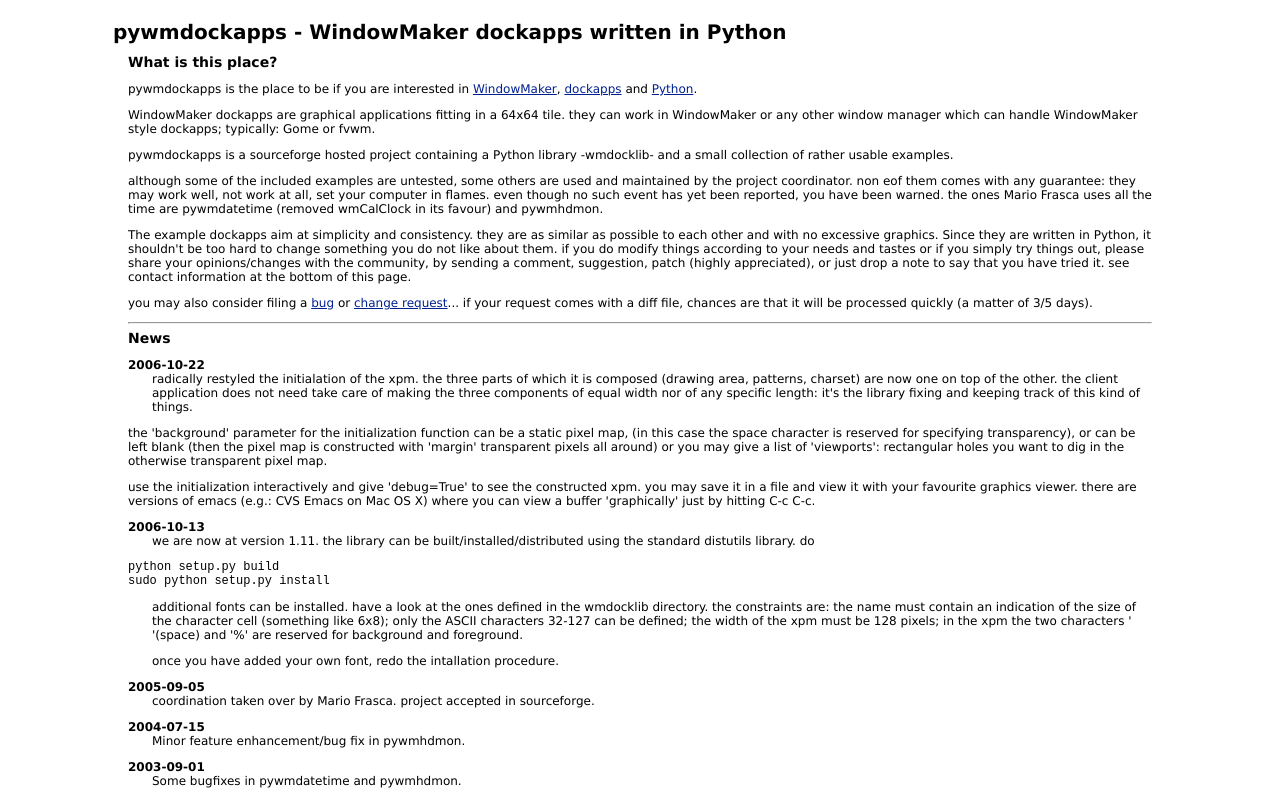
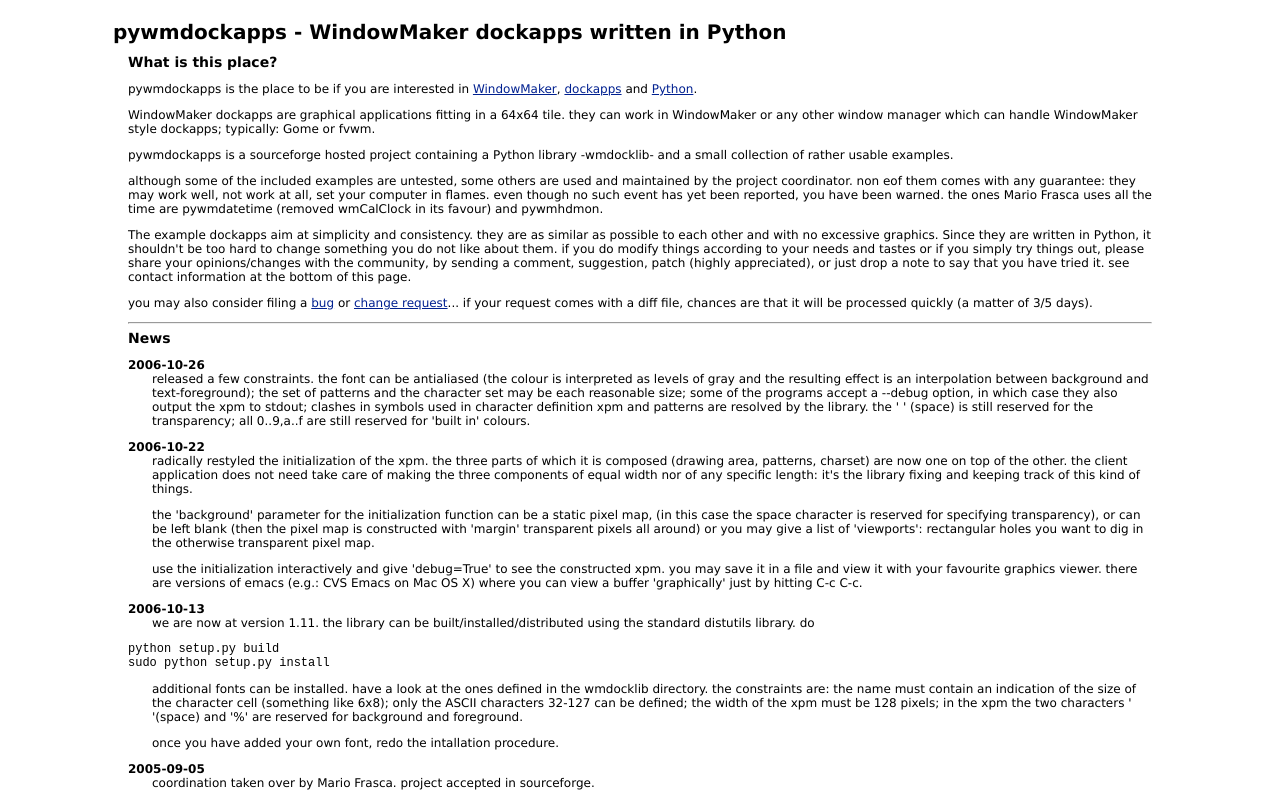
Before and after one commit to mfrasca/pywmdockapps, a plain HTML site: page website/index.html in a window 1280 px wide. Shown: the top 797 px of the page. Drawn offline with Linux system fonts and the light colour scheme.

Commit message:
added news.

```diff
--- a/website/index.html
+++ b/website/index.html
@@ -55,28 +55,39 @@ will be processed quickly (a matter of 3/5 days).
 
 <h3>News</h3>
 
+<p class="newsdate">2006-10-26</p>
+
+<p class="newstext">released a few constraints.  the font can be
+antialiased (the colour is interpreted as levels of gray and the resulting
+effect is an interpolation between background and text-foreground);
+the set of patterns and the character set may be each reasonable size;
+some of the programs accept a --debug option, in which case they also
+output the xpm to stdout;  clashes in symbols used in character definition
+xpm and patterns are resolved by the library.  the ' ' (space) is still
+reserved for the transparency; all 0..9,a..f are still reserved for
+'built in' colours.  </p>
+
 <p class="newsdate">2006-10-22</p>
 
-<p class="newstext">radically restyled the initialation of the xpm.  the
+<p class="newstext">radically restyled the initialization of the xpm.  the
 three parts of which it is composed (drawing area, patterns, charset) are
 now one on top of the other.  the client application does not need take care
 of making the three components of equal width nor of any specific length:
 it's the library fixing and keeping track of this kind of things.
 </p>
 
-<p>the 'background' parameter for the initialization function can be a
-static pixel map, (in this case the space character is reserved for
-specifying transparency), or can be left blank (then the pixel map is
-constructed with 'margin' transparent pixels all around) or you may give a
-list of 'viewports': rectangular holes you want to dig in the otherwise
-transparent pixel map.
-</p>
+<p class="newstext">the 'background' parameter for the initialization
+function can be a static pixel map, (in this case the space character is
+reserved for specifying transparency), or can be left blank (then the
+pixel map is constructed with 'margin' transparent pixels all around)
+or you may give a list of 'viewports': rectangular holes you want to
+dig in the otherwise transparent pixel map.  </p>
 
-<p>use the initialization interactively and give 'debug=True' to see the
-constructed xpm.  you may save it in a file and view it with your favourite
-graphics viewer.  there are versions of emacs (e.g.: CVS Emacs on Mac OS X)
-where you can view a buffer 'graphically' just by hitting C-c C-c.
-</p>
+<p class="newstext">use the initialization interactively and give
+'debug=True' to see the constructed xpm.  you may save it in a file and
+view it with your favourite graphics viewer.  there are versions of emacs
+(e.g.: CVS Emacs on Mac OS X) where you can view a buffer 'graphically'
+just by hitting C-c C-c.  </p>
 
 <p class="newsdate">2006-10-13</p>
 <p class="newstext">we are now at version 1.11.  the library can be
@@ -155,6 +166,9 @@ painted.
 <img src="pictures/angelico-unmounted.png" alt="pywmhdmon">
 <img src="pictures/angelico-mounted.png" alt="pywmhdmon">
 <img src="pictures/croese-mounted.png" alt="pywmhdmon">
+<img src="pictures/hdmon-41.png" alt="pywmhdmon">
+<img src="pictures/hdmon-41-blue-yellow.png" alt="pywmhdmon">
+<img src="pictures/hdmon-41-purple-black.png" alt="pywmhdmon">
 <p>Pywmhdmon is a dockapp that monitors the free space of up to five of your
 filesystems (per instance). the fifth line can be set to contain a little
 bar that displays the current hard drive activity.</p>
```
